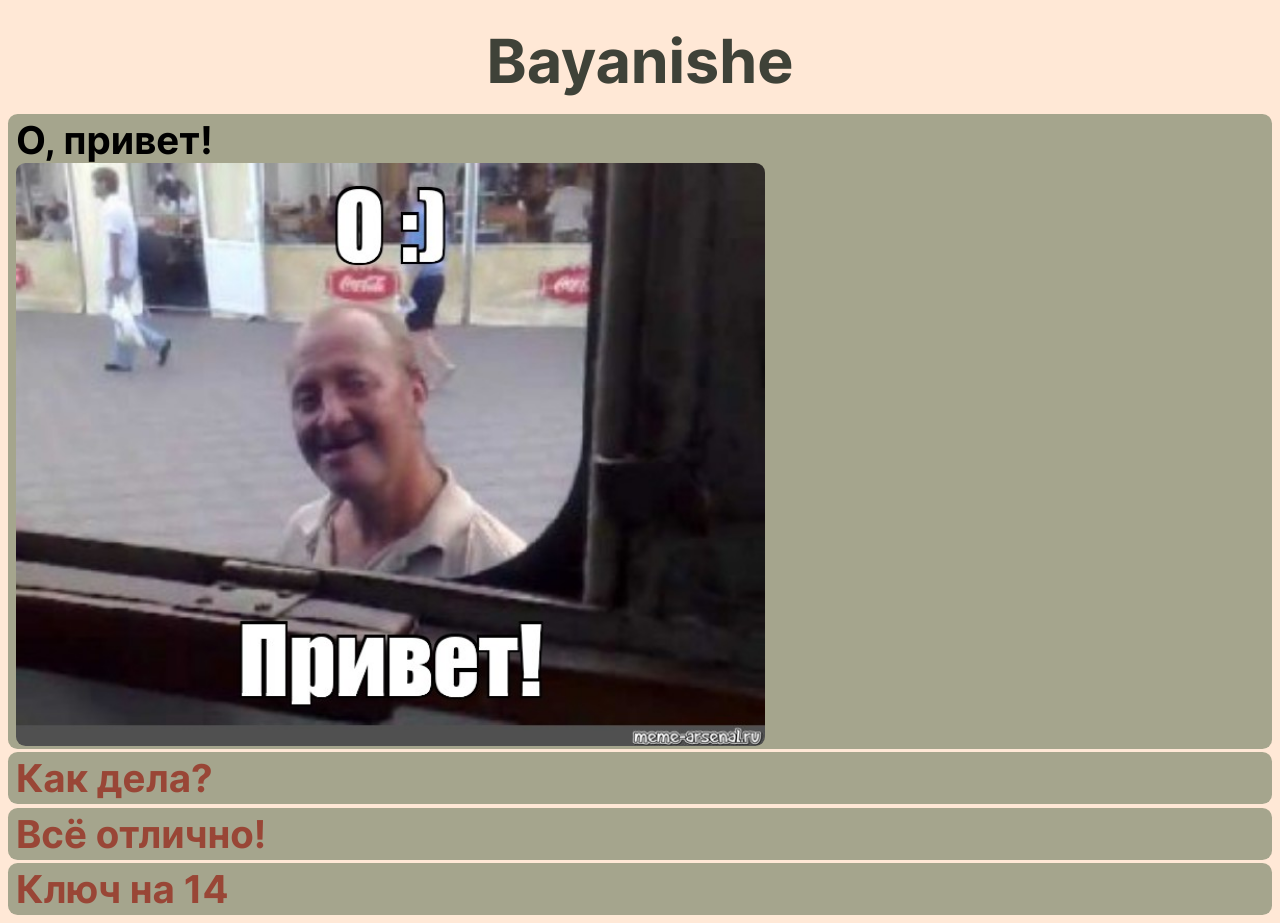
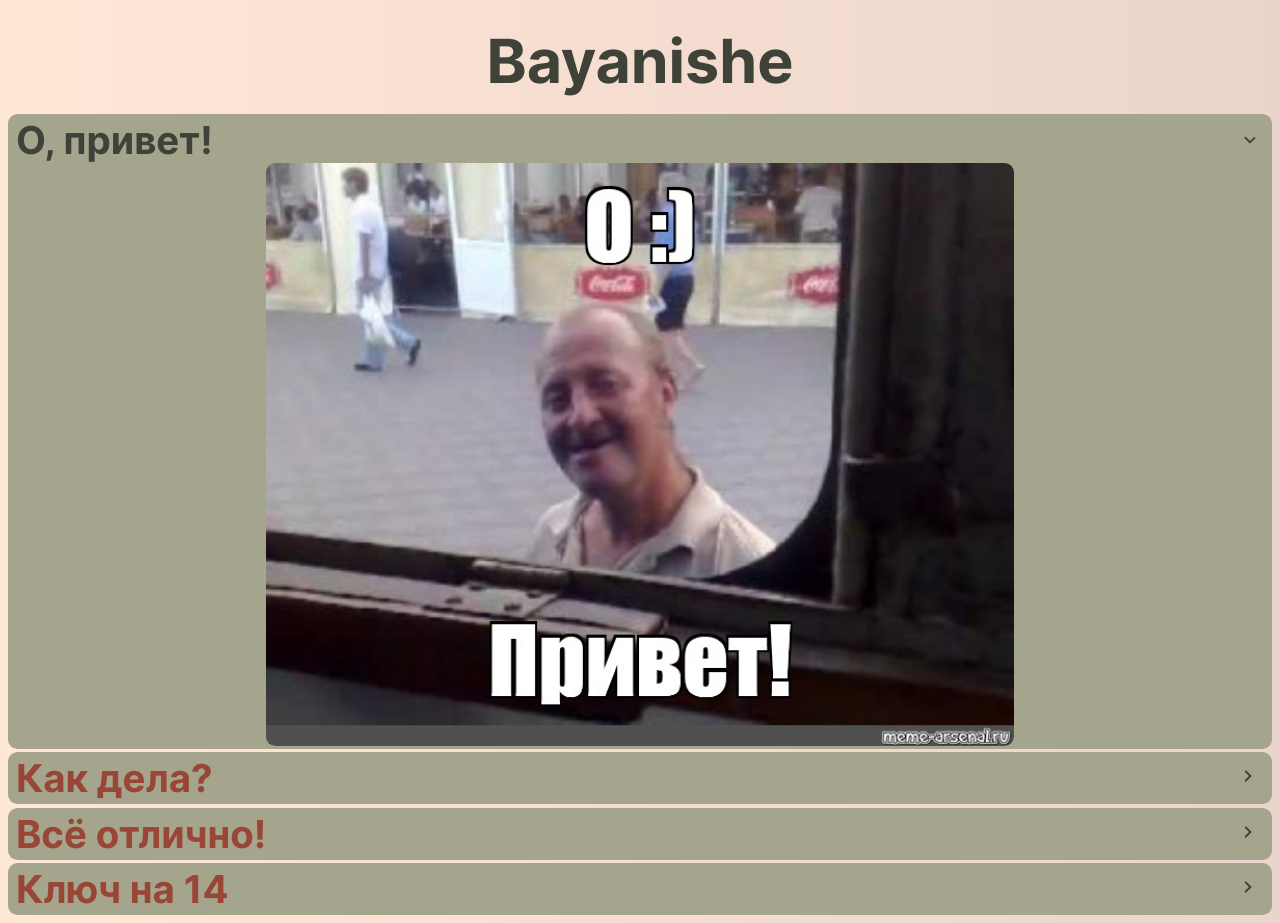
Before and after one commit to sten00777/cssBayan, a plain HTML site: page cssBayan/index.html in a window 1280 px wide. Drawn offline with Linux system fonts and the light colour scheme.

Commit message:
fix: make edits in index.html and style.css  (Sun, Mar 12, 2023  1:50:36 PM)

```diff
--- a/cssBayan/index.html
+++ b/cssBayan/index.html
@@ -18,50 +18,57 @@
   <div class="wrapper main__wrapper">
     <div class="item">
       <input class="item__switcher" type="radio" name="meme" id="1" checked>
-      <label class="item__text" for="1">
-        <span>О, привет!</span>
-
+      <label class="item__content" for="1">
+        <div class="item__header">
+          <span class="item__text">О, привет!</span>
           <div class="item__condition">
             <svg width="2rem" height="2rem" viewBox="0 0 24 24" fill="none" xmlns="http://www.w3.org/2000/svg">
             <path d="M10.25 16.25C10.1493 16.2466 10.0503 16.2227 9.95921 16.1797C9.86807 16.1367 9.78668 16.0756 9.72001 16C9.57956 15.8594 9.50067 15.6688 9.50067 15.47C9.50067 15.2713 9.57956 15.0806 9.72001 14.94L12.72 11.94L9.72001 8.94002C9.66069 8.79601 9.64767 8.63711 9.68277 8.48536C9.71786 8.33361 9.79933 8.19656 9.91586 8.09322C10.0324 7.98988 10.1782 7.92538 10.3331 7.90868C10.4879 7.89198 10.6441 7.92391 10.78 8.00002L14.28 11.5C14.4205 11.6407 14.4994 11.8313 14.4994 12.03C14.4994 12.2288 14.4205 12.4194 14.28 12.56L10.78 16C10.7133 16.0756 10.6319 16.1367 10.5408 16.1797C10.4497 16.2227 10.3507 16.2466 10.25 16.25Z" fill=""/>
             </svg>
           </div>
+        </div>
+
       <img class="item__image" src="assets/images/meme1.jpg" alt="exelent">
       </label>
     </div>
     <div class="item">
       <input class="item__switcher" type="radio" name="meme" id="2">
-      <label class="item__text" for="2">
-        <span>Как дела?</span>
-
+      <label class="item__content" for="2">
+        <div class="item__header">
+          <span class="item__text">Как дела?</span>
           <div class="item__condition">
             <svg width="2rem" height="2rem" viewBox="0 0 24 24" fill="none" xmlns="http://www.w3.org/2000/svg">
               <path d="M10.25 16.25C10.1493 16.2466 10.0503 16.2227 9.95921 16.1797C9.86807 16.1367 9.78668 16.0756 9.72001 16C9.57956 15.8594 9.50067 15.6688 9.50067 15.47C9.50067 15.2713 9.57956 15.0806 9.72001 14.94L12.72 11.94L9.72001 8.94002C9.66069 8.79601 9.64767 8.63711 9.68277 8.48536C9.71786 8.33361 9.79933 8.19656 9.91586 8.09322C10.0324 7.98988 10.1782 7.92538 10.3331 7.90868C10.4879 7.89198 10.6441 7.92391 10.78 8.00002L14.28 11.5C14.4205 11.6407 14.4994 11.8313 14.4994 12.03C14.4994 12.2288 14.4205 12.4194 14.28 12.56L10.78 16C10.7133 16.0756 10.6319 16.1367 10.5408 16.1797C10.4497 16.2227 10.3507 16.2466 10.25 16.25Z" fill=""/>
             </svg>
+          </div>
         </div>
         <img class="item__image" src="assets/images/meme2.jpg" alt="exelent">
       </label>
     </div>
     <div class="item">
       <input class="item__switcher" type="radio" name="meme" id="3">
-      <label class="item__text" for="3">
-      Всё отлично!
+      <label class="item__content" for="3">
+        <div class="item__header">
+          <span class="item__text">Всё отлично!</span>
           <div class="item__condition">
             <svg width="2rem" height="2rem" viewBox="0 0 24 24" fill="none" xmlns="http://www.w3.org/2000/svg">
               <path d="M10.25 16.25C10.1493 16.2466 10.0503 16.2227 9.95921 16.1797C9.86807 16.1367 9.78668 16.0756 9.72001 16C9.57956 15.8594 9.50067 15.6688 9.50067 15.47C9.50067 15.2713 9.57956 15.0806 9.72001 14.94L12.72 11.94L9.72001 8.94002C9.66069 8.79601 9.64767 8.63711 9.68277 8.48536C9.71786 8.33361 9.79933 8.19656 9.91586 8.09322C10.0324 7.98988 10.1782 7.92538 10.3331 7.90868C10.4879 7.89198 10.6441 7.92391 10.78 8.00002L14.28 11.5C14.4205 11.6407 14.4994 11.8313 14.4994 12.03C14.4994 12.2288 14.4205 12.4194 14.28 12.56L10.78 16C10.7133 16.0756 10.6319 16.1367 10.5408 16.1797C10.4497 16.2227 10.3507 16.2466 10.25 16.25Z" fill=""/>
             </svg>
+          </div>
         </div>
         <img class="item__image" src="assets/images/meme3.jpg" alt="exelent">
       </label>
     </div>
     <div class="item">
       <input class="item__switcher" type="radio" name="meme" id="4">
-      <label class="item__text" for="4">
-      Ключ на 14
+      <label class="item__content" for="4">
+        <div class="item__header">
+          <span class="item__text">Ключ на 14</span>
           <div class="item__condition">
             <svg width="2rem" height="2rem" viewBox="0 0 24 24" fill="none" xmlns="http://www.w3.org/2000/svg">
               <path d="M10.25 16.25C10.1493 16.2466 10.0503 16.2227 9.95921 16.1797C9.86807 16.1367 9.78668 16.0756 9.72001 16C9.57956 15.8594 9.50067 15.6688 9.50067 15.47C9.50067 15.2713 9.57956 15.0806 9.72001 14.94L12.72 11.94L9.72001 8.94002C9.66069 8.79601 9.64767 8.63711 9.68277 8.48536C9.71786 8.33361 9.79933 8.19656 9.91586 8.09322C10.0324 7.98988 10.1782 7.92538 10.3331 7.90868C10.4879 7.89198 10.6441 7.92391 10.78 8.00002L14.28 11.5C14.4205 11.6407 14.4994 11.8313 14.4994 12.03C14.4994 12.2288 14.4205 12.4194 14.28 12.56L10.78 16C10.7133 16.0756 10.6319 16.1367 10.5408 16.1797C10.4497 16.2227 10.3507 16.2466 10.25 16.25Z" fill=""/>
             </svg>
+          </div>
         </div>
         <img class="item__image" src="assets/images/meme4.jpg" alt="exelent">
       </label>
--- a/cssBayan/style.css
+++ b/cssBayan/style.css
@@ -17,7 +17,7 @@ html {
 }
 
 body {
-  background-color: #ffe8d6;
+  background: linear-gradient(to right, #ffe8d6, #ebd4cb);
   font-family: "Inter";
 }
 
@@ -38,24 +38,21 @@ body {
 }
 
 .item {
-  /* display: flex;
-  justify-content: center;
-  flex-wrap: wrap; */
   padding:  0.2rem 0.3rem;
   background-color: #a5a58d;
   border-radius: 0.6rem;
 }
 
 .item__condition {
-  transition: transform 0.4s ease-out;
+  transition: transform 0.6s ease-out;
 }
 
-.item__switcher:checked + .item__text > .item__condition  {
+.item__switcher:checked + .item__content >.item__header > .item__condition  {
   transform: rotate(90deg);
 }
 
 svg {
-  fill: #000;
+  fill: #3f4238;
   transition: fill 0.2s ease-out;
 }
 
@@ -63,33 +60,42 @@ input {
  display: none;
 }
 
-.item__text {
+.item__content {
+  display: flex;
+  flex-direction: column;
+  align-items: center;
+  width: 100%;
+}
+
+.item__header {
   display: flex;
   justify-content: space-between;
   align-items: center;
-  flex-wrap: wrap;
-  gap: 30%;
   width: 100%;
   color: #994636;
   font-weight: 700;
+}
+
+.item__text {
+  display: block;
   transition: color 0.2s ease-out;
 }
 
 .item__image {
+  display: block;
   width: 100%;
   max-height: 0;
   border-radius: 0.6rem;
-  transition: max-height 0.4s ease-out;
+  transition: max-height 0.6s ease-out;
 }
 
-.item__switcher:checked + .item__text {
-  color: #000;
+.item__switcher:checked + .item__content > .item__header {
+  color: #3f4238;
 }
 
-.item__switcher:checked + .item__text .item__image {
+.item__switcher:checked + .item__content .item__image {
   max-height: 100vh;
 }
-
 
 @media screen and (min-width: 321px) and (max-width: 820px) {
   .wrapper {
@@ -104,7 +110,7 @@ input {
     padding:  0.2rem 0.3rem;
   }
 
-  .item__text {
+  .item__content {
     font-size: 1.4rem;
   }
 
@@ -126,7 +132,7 @@ input {
     padding:  0.2rem 0.5rem;
   }
 
-  .item__text {
+  .item__header {
     font-size: 2.4rem;
   }
 
@@ -134,14 +140,21 @@ input {
     max-width: 60%;
   }
 
+  .item:active {
+    opacity: 0.9;
+  }
+
+}
+
+@media (hover: hover) {
+  .item:hover,
+  .item__content:hover {
+    cursor: pointer;
+  }
+
   .item__condition {
     opacity: 0;
-    transition: opacity 0.4s ease-out;
-  }
-
-  .item:hover,
-  .item__text:hover {
-    cursor: pointer;
+    transition: opacity 0.6s ease-out;
   }
 
   .item:hover
@@ -155,18 +168,14 @@ input {
 
   .main__wrapper:hover
   .item
-  .item__text
+  .item__content
   .item__condition {
     opacity: 1;
   }
 
   .main__wrapper:hover
   .item__text {
-    color: #000;
-  }
-
-  .item:active {
-    opacity: 0.9;
+    color: #3f4238;
   }
 
   .item:active
```
Lines whose indentation alone changed are shown as unchanged.
